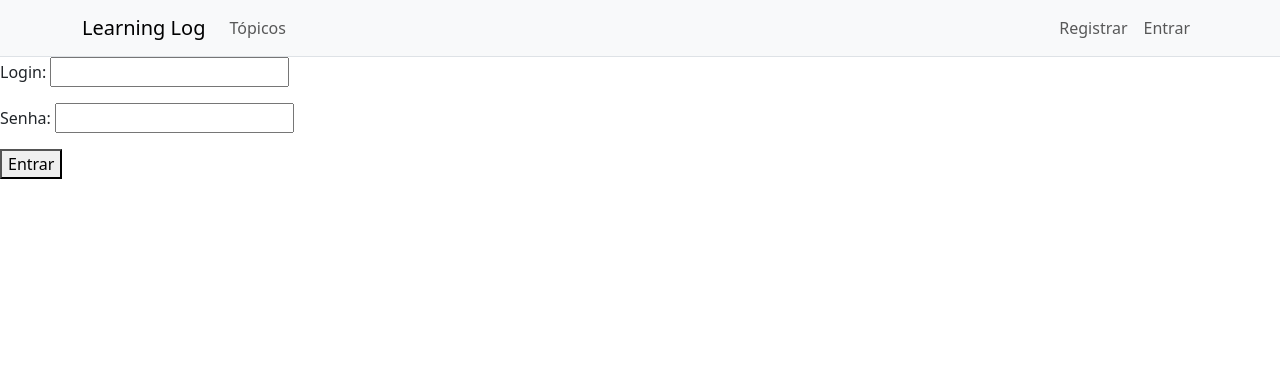
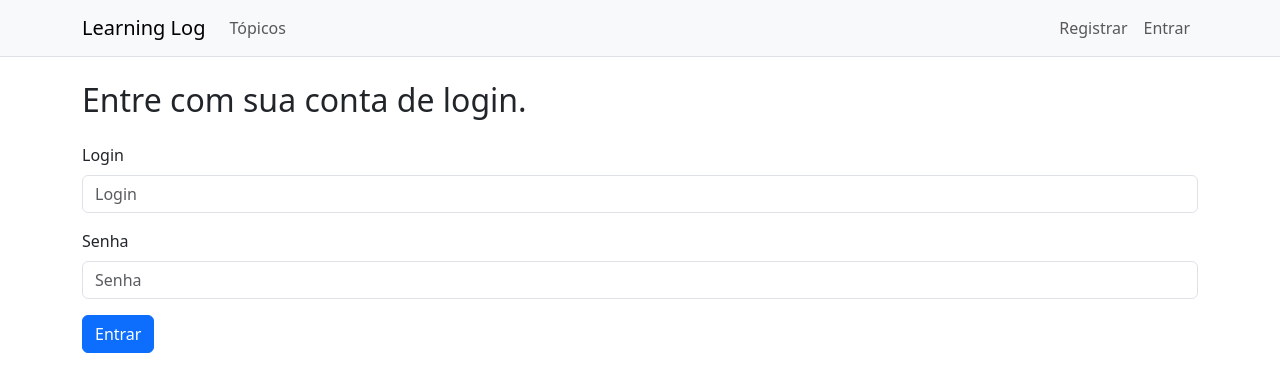
Before and after one commit to mmrosa-ibc/learning_log, a Django app: page /users/login/ in a window 1280 px wide. Shown: the top 392 px of the page. Run offline with Django 5.2, Linux system fonts and the light colour scheme; some libraries are stand-ins or nearby versions.

Commit message:
style: estiliza tela de login

```diff
--- a/learning_logs/templates/learning_logs/base.html
+++ b/learning_logs/templates/learning_logs/base.html
@@ -56,7 +56,13 @@
                 </div>
             </div>
         </nav>
-        {% block content %}{% endblock content %}
+        <div class="container">
+            <div>
+                {% block header %}{% endblock header %}
+            </div>
+            <div>
+                {% block content %}{% endblock content %}
+            </div>
+        </div>
     </body>
-
 </html>
--- a/users/templates/users/login.html
+++ b/users/templates/users/login.html
@@ -1,4 +1,10 @@
 {% extends "learning_logs/base.html" %}
+
+{% load django_bootstrap5 %}
+
+{% block header %}
+    <h2 class="mt-4 mb-4">Entre com sua conta de login.</h2>
+{% endblock header %}
 
 {% block content %}
 
@@ -6,11 +12,15 @@
         <p>Seu login e senha estão incorretos. Por favor, tente novamente.</p>
     {% endif %}
 
-    <form action="{% url 'login' %}" method="post">
+    <form action="{% url 'login' %}" method="post" class="form">
         {% csrf_token %}
-        {{ form.as_p }}
+        {% bootstrap_form form %}
 
-        <button name="submit">Entrar</button>
+        <div class="mb-3">
+            <button name="submit" class="btn btn-primary">Entrar</button>
+        </div>
+
+        <!-- <input type="hidden" name="next" value="{% url 'index' %}"> -->
     </form>
 
 {% endblock content %}
```
Also changed, not shown: learning_logs/templates/learning_logs/index.html (+9 -1 lines).
